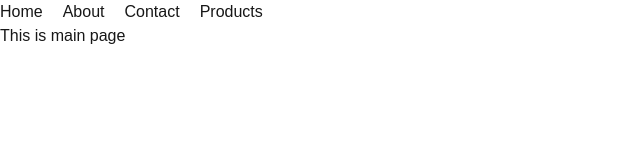
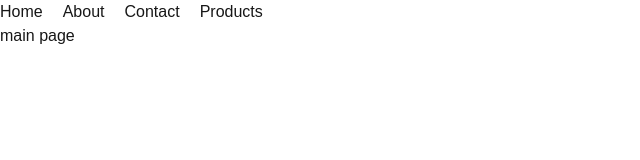
Before and after one commit to sarva1210/Next-js, a Next.js app: page /mainlayout in a window 1280 px wide. Shown: the top 160 px of the page, without its empty margins (0-640 px from the left). Built offline with nearby package versions, Linux system fonts and the light colour scheme.

Commit message:
main page

```diff
--- a/src/app/mainlayout/page.js
+++ b/src/app/mainlayout/page.js
@@ -3,7 +3,7 @@ import React from "react";
 const page = () => {
   return (
     <div>
-      <h1>This is main page</h1>
+      <h1>main page</h1>
     </div>
   );
 };
```
